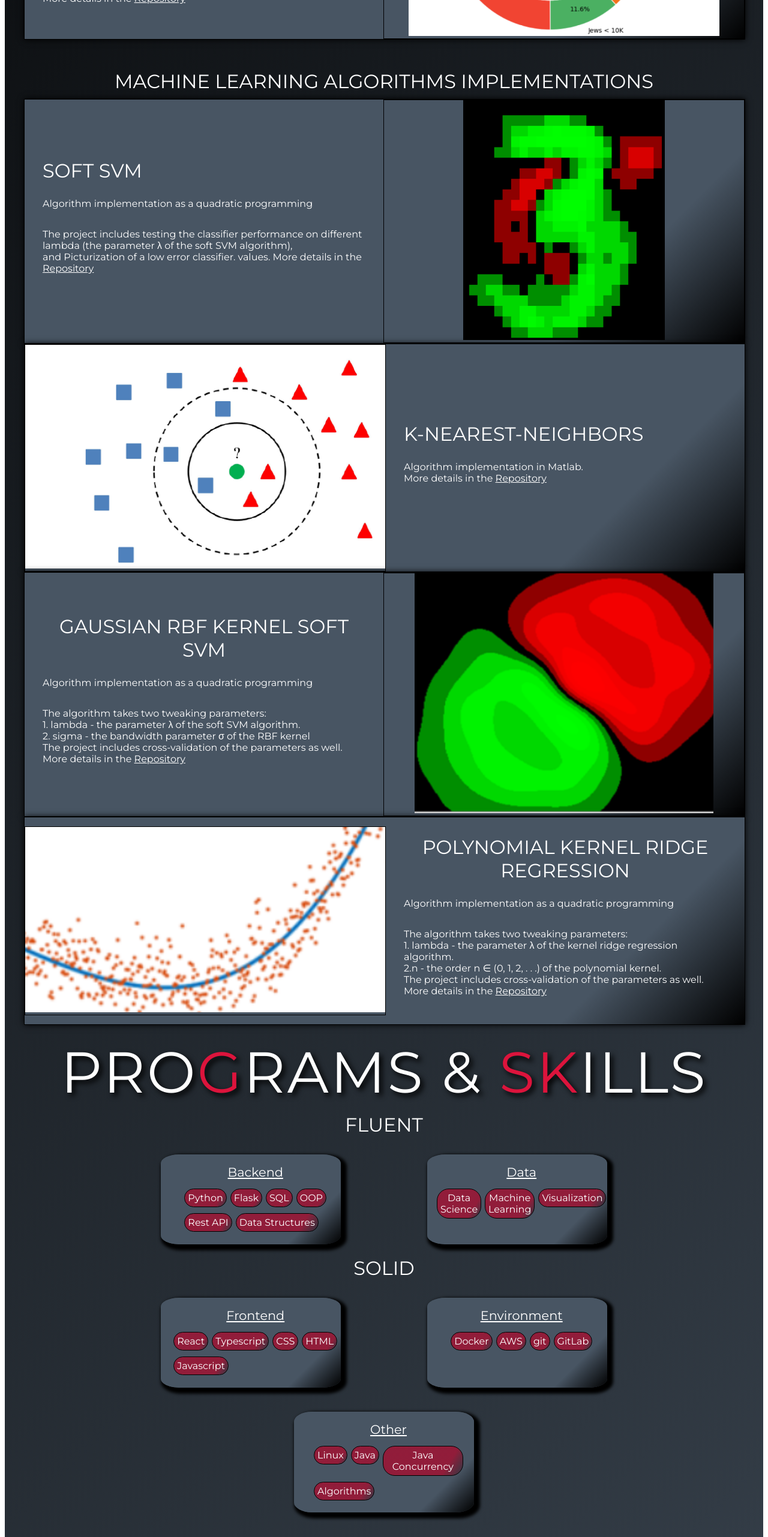
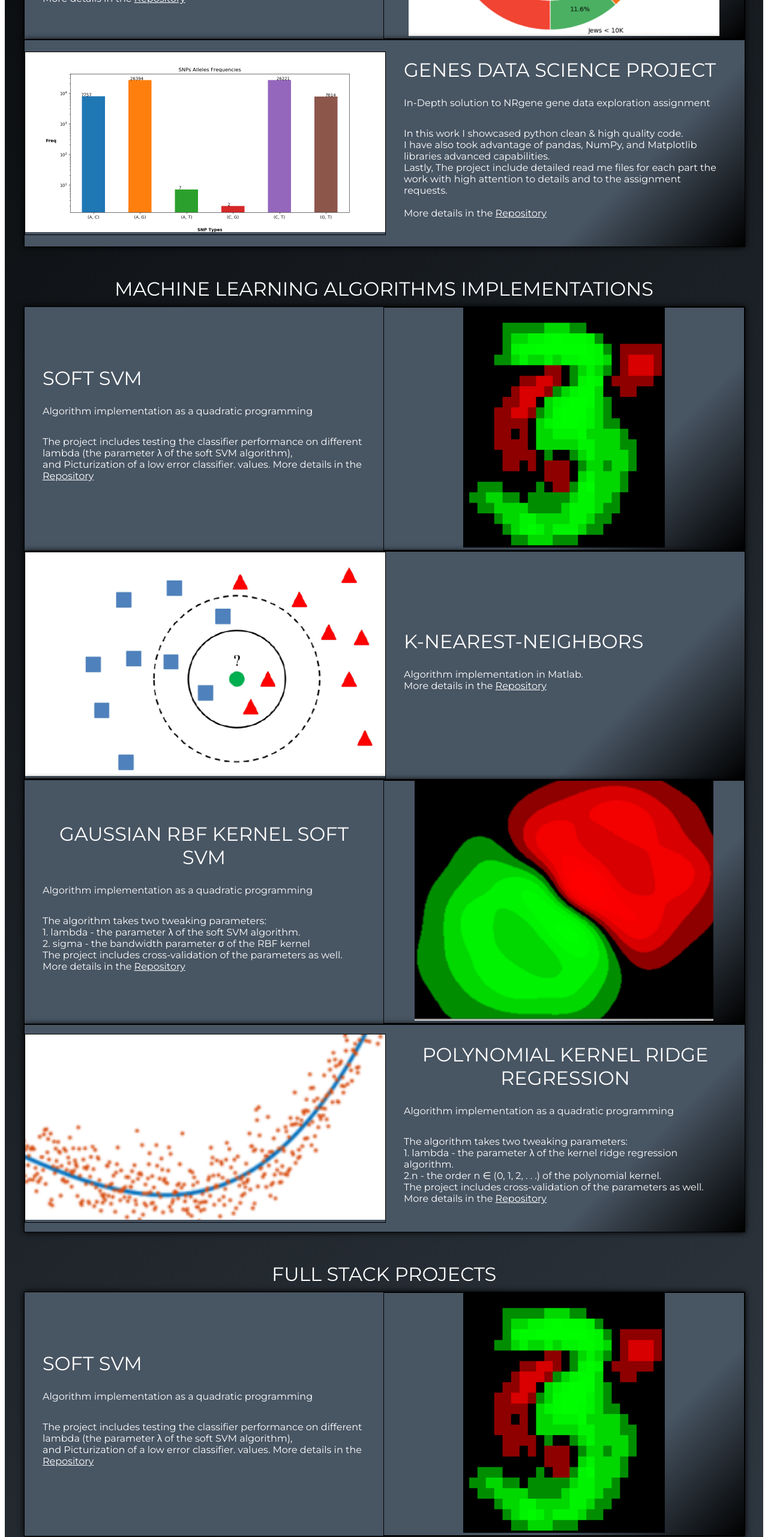
Before and after one commit to Nirol/SPA_spot_me, a React (Create React App) app: page / in a window 1280 px wide. Shown: the part 2374-4937 px from the top of the page at 60% size. Built offline with nearby package versions, Linux system fonts and the light colour scheme.

Commit message:
add NRGene project

```diff
--- a/src/components/Projects.tsx
+++ b/src/components/Projects.tsx
@@ -20,7 +20,7 @@ import POLY_KERNEL_RIG_REGRESSION from "../assets/images/project_images/ml_imple
 import CGMLST from "../assets/images/project_images/ml/cgmlst_th.png";
 import HOUSING_MARKET from "../assets/images/project_images/ml/california_housing.jpeg";
 import ELECTIONS from "../assets/images/project_images/ml/elections.png";
-
+import NRGENE from "../assets/images/project_images/ml/NRGene.png";
 // machine learning implementations repo imports:
 import {
   SOFT_SVM_REPO,
@@ -34,6 +34,7 @@ import {
   CGMLST_REPO,
   HOUSING_MARKET_REPO,
   ELECTIONS_REPO,
+  NRGENE_REPO,
 } from "../constants/repoLinks";
 const Projects: React.FC = () => {
   return (
@@ -105,7 +106,7 @@ const Projects: React.FC = () => {
                 multiple models being texted, including cross validation.
                 <br />
                 More details in the{" "}
-                <ProjectLink onClick={() => openInNewTab(ELECTIONS_REPO)}>
+                <ProjectLink onClick={() => openInNewTab(CGMLST_REPO)}>
                   Repository{" "}
                 </ProjectLink>
               </ItemParagraph>
@@ -138,13 +139,42 @@ const Projects: React.FC = () => {
                 <br />
                 <br />
                 More details in the{" "}
-                <ProjectLink onClick={() => openInNewTab(CGMLST_REPO)}>
+                <ProjectLink onClick={() => openInNewTab(ELECTIONS_REPO)}>
                   Repository{" "}
                 </ProjectLink>
               </ItemParagraph>
             </ProjectInfo>
             <ProjectImageWrap onClick={() => openInNewTab(ELECTIONS)}>
               <ProjectImage src={ELECTIONS} />
+            </ProjectImageWrap>
+          </ProjectItem>
+
+          <ProjectItem>
+            <ProjectInfo>
+              <ItemTitle>Genes data science project </ItemTitle>
+
+              <ItemParagraph>
+                In-Depth solution to NRgene gene data exploration assignment
+              </ItemParagraph>
+              <ItemParagraph>
+                In this work I showcased python clean & high quality code.
+                <br />
+                I have also took advantage of pandas, NumPy, and Matplotlib
+                libraries advanced capabilities.
+                <br />
+                Lastly, The project include detailed read me files for each part
+                the work with high attention to details and to the assignment
+                requests.
+                <br />
+                <br />
+                More details in the{" "}
+                <ProjectLink onClick={() => openInNewTab(NRGENE_REPO)}>
+                  Repository{" "}
+                </ProjectLink>
+              </ItemParagraph>
+            </ProjectInfo>
+            <ProjectImageWrap onClick={() => openInNewTab(NRGENE)}>
+              <ProjectImage src={NRGENE} />
             </ProjectImageWrap>
           </ProjectItem>
         </ProjectsContainer>
@@ -244,6 +274,35 @@ const Projects: React.FC = () => {
             </ProjectImageWrap>
           </ProjectItem>
         </ProjectsContainer>
+
+        <ItemTitle style={{ marginTop: "50px" }}>
+          {" "}
+          Full Stack Projects{" "}
+        </ItemTitle>
+        <ProjectsContainer>
+          <ProjectItem>
+            <ProjectInfo>
+              <ItemTitle>Soft SVM</ItemTitle>
+
+              <ItemParagraph>
+                Algorithm implementation as a quadratic programming
+              </ItemParagraph>
+              <ItemParagraph>
+                The project includes testing the classifier performance on
+                different lambda (the parameter λ of the soft SVM algorithm),
+                <br />
+                and Picturization of a low error classifier. values. More
+                details in the{" "}
+                <ProjectLink onClick={() => openInNewTab(SOFT_SVM_REPO)}>
+                  Repository{" "}
+                </ProjectLink>
+              </ItemParagraph>
+            </ProjectInfo>
+            <ProjectImageWrap>
+              <ProjectImage src={softSVM} />
+            </ProjectImageWrap>
+          </ProjectItem>
+        </ProjectsContainer>
       </Container>
     </React.Fragment>
   );
--- a/src/constants/repoLinks.js
+++ b/src/constants/repoLinks.js
@@ -19,3 +19,5 @@ export const CGMLST_REPO =
   "https://github.com/Nirol/machine_learning/tree/master/core_genes_completion";
 
 export const ELECTIONS_REPO = "https://github.com/Nirol/elections_data";
+
+export const NRGENE_REPO ="https://github.com/Nirol/NRGene";
```
Also changed, not shown: src/assets/images/project_images/ml/NRGene.png (added).
